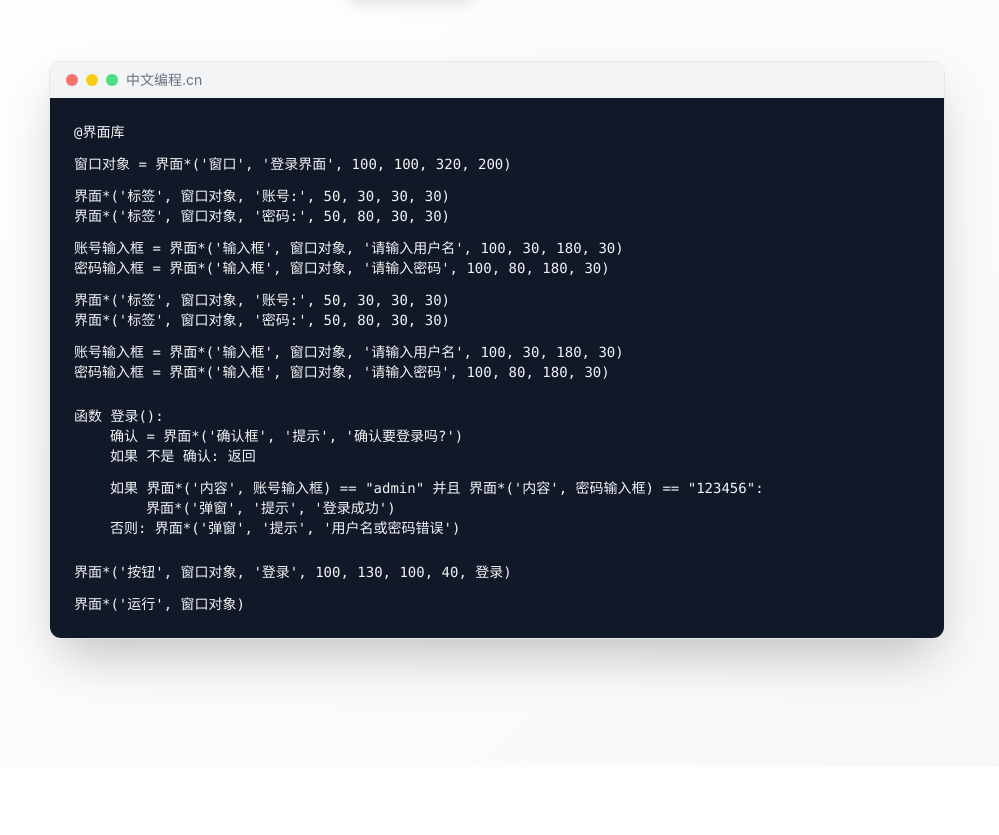
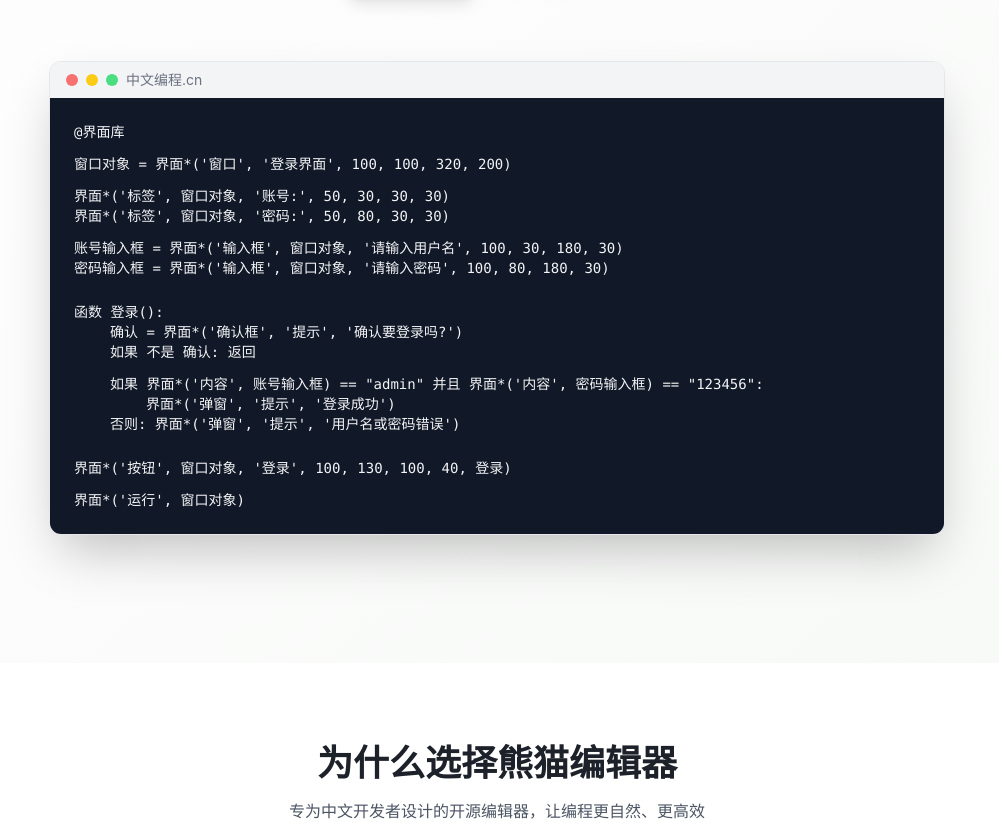
Before and after one commit to cxfjh/cxfjh.github.io, a plain HTML site: page index.html in a window 1280 px wide. Shown: the part 445-1280 px from the top of the page, without its empty margins (143-1142 px from the left). Drawn offline with Linux system fonts and the light colour scheme.

Commit message:
Update index.html

```diff
--- a/index.html
+++ b/index.html
@@ -131,14 +131,6 @@
 
                         <p class="mt-3"></p>
                         窗口对象 = 界面*('窗口', '登录界面', 100, 100, 320, 200)
-
-                        <p class="mt-3"></p>
-                        界面*('标签', 窗口对象, '账号:', 50, 30, 30, 30)<br>
-                        界面*('标签', 窗口对象, '密码:', 50, 80, 30, 30)
-
-                        <p class="mt-3"></p>
-                        账号输入框 = 界面*('输入框', 窗口对象, '请输入用户名', 100, 30, 180, 30)<br>
-                        密码输入框 = 界面*('输入框', 窗口对象, '请输入密码', 100, 80, 180, 30)
 
                         <p class="mt-3"></p>
                         界面*('标签', 窗口对象, '账号:', 50, 30, 30, 30)<br>
```
